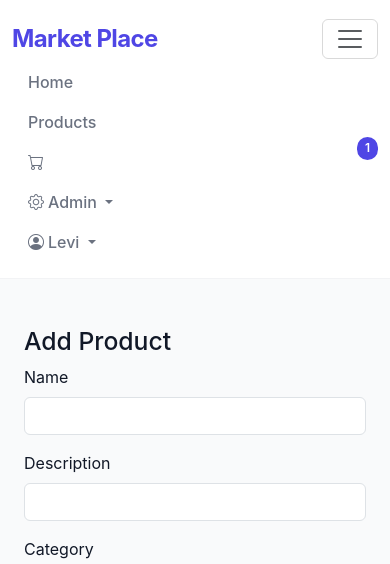
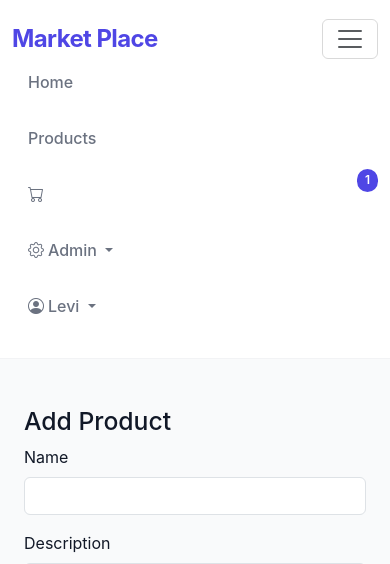
Before and after one commit to Levi-LMN/Market-Place, a Flask app: page /admin/add_product in a window 390 px wide, after a click that opens the changed part. Shown: the top 564 px of the page. Run offline with Flask 3, Linux system fonts and the light colour scheme; a user stored in the database is signed in; data comes from the database, SQL or seed files in the repository; some libraries are stand-ins or nearby versions.

```diff
--- a/templates/base.html
+++ b/templates/base.html
@@ -1,3 +1,4 @@
+
 <!DOCTYPE html>
 <html lang="en">
 
@@ -204,6 +205,12 @@
         .animate-slide-in {
             animation: slideIn 0.3s ease forwards;
         }
+        @media (max-width: 767px) {
+    .navbar-nav .nav-item {
+        margin-bottom: 1rem; /* Add space between the buttons */
+    }
+}
+
     </style>
 </head>
 
```
